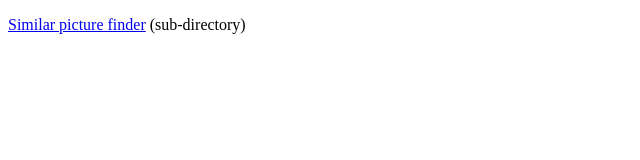
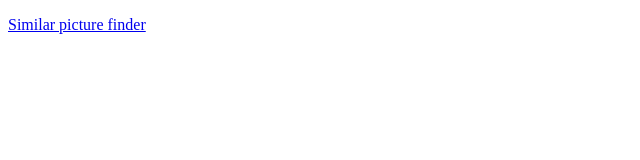
Before and after one commit to vitali-fedulov/vitali-fedulov.github.io, a plain HTML site: page index.html in a window 1280 px wide. Shown: the whole page, without its empty margins (0-640 px from the left). Drawn offline with Linux system fonts and the light colour scheme.

Commit message:
Update index.html

```diff
--- a/index.html
+++ b/index.html
@@ -6,6 +6,6 @@
     <title>Vitali Fedulov (Github Pages)</title>
   </head>
   <body>
-    <p><a href="https://vitali-fedulov.github.io/similar.pictures/index.html">Similar picture finder</a> (sub-directory)</p>
+    <p><a href="https://vitali-fedulov.github.io/similar.pictures/index.html">Similar picture finder</a></p>
   </body>
 </html>
```
